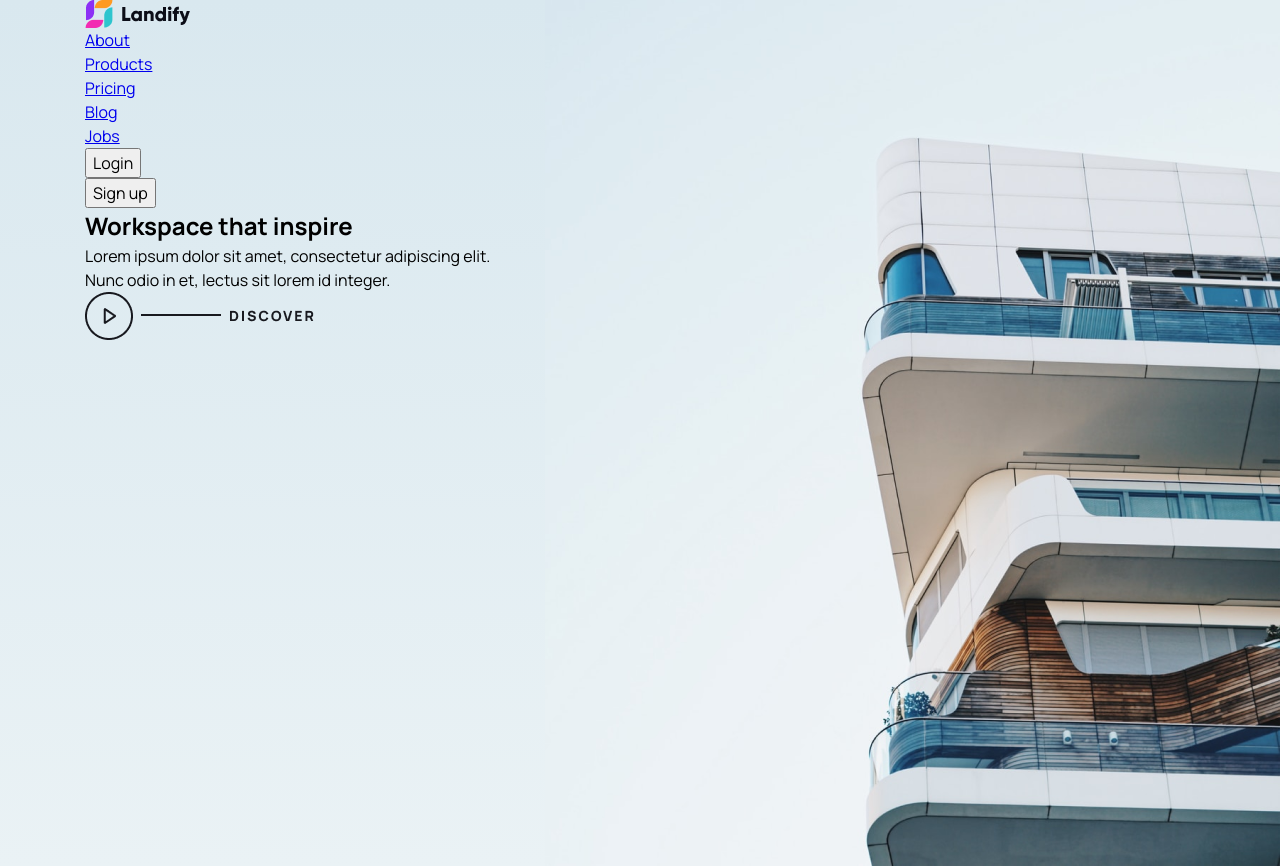
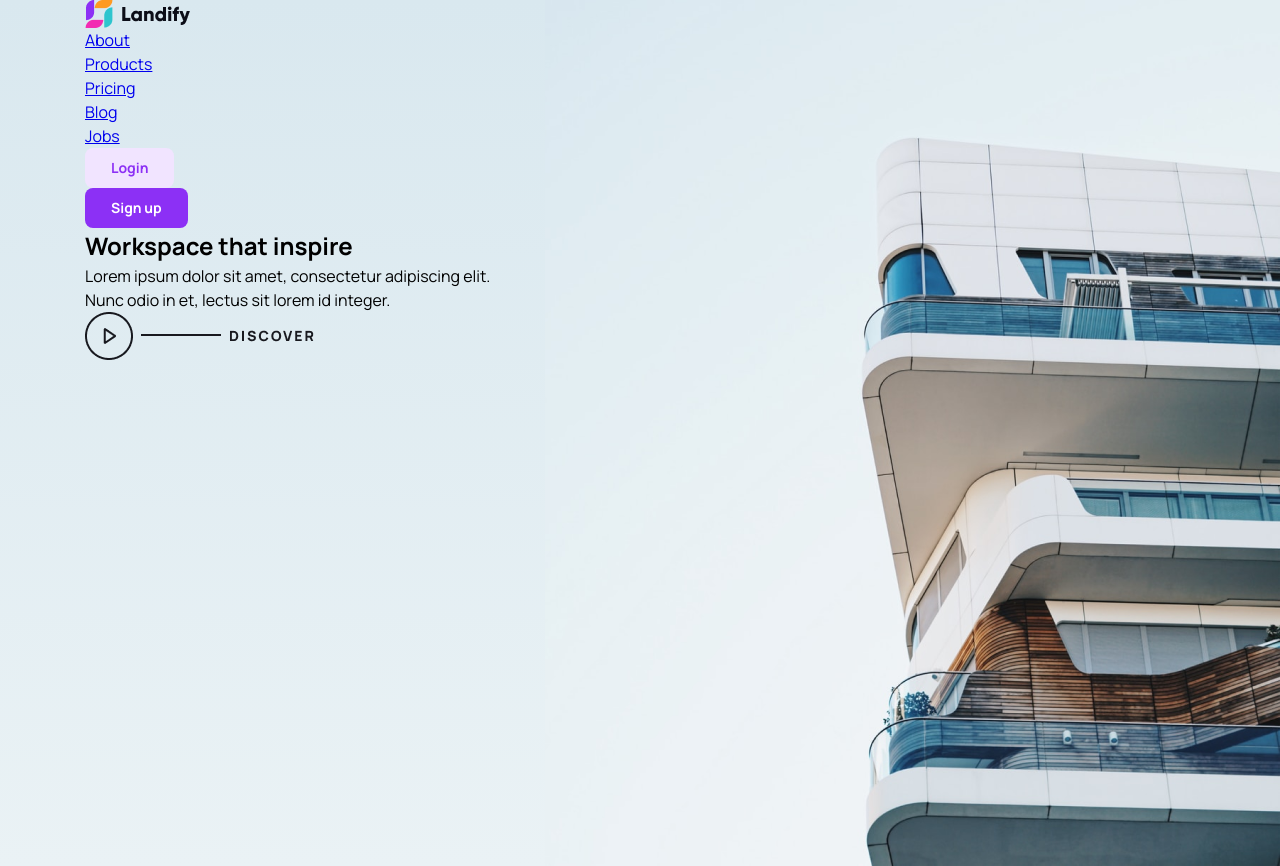
Before and after one commit to kolcm4n/Landify, a plain HTML site: page index.html in a window 1280 px wide. Drawn offline with Linux system fonts and the light colour scheme.

Commit message:
Стили для кнопок

```diff
--- a/index.html
+++ b/index.html
@@ -45,7 +45,7 @@
             Lorem ipsum dolor sit amet, consectetur adipiscing elit. <br />
             Nunc odio in et, lectus sit lorem id integer.
           </p>
-          <img src="./img/cta.png" alt="cta" />
+          <a href="https://google.com"><img src="./img/cta.png" alt="cta" /></a>
         </div>
       </div>
       <div class="hero-1__background-house"></div>
--- a/styles/style.css
+++ b/styles/style.css
@@ -8,6 +8,41 @@ body {
   margin: 0 auto;
   position: relative;
   z-index: 1;
+}
+
+/* Buttons */
+.button {
+  background: none;
+  border: none;
+  cursor: pointer;
+  transition: transform 0.2s ease;
+}
+
+.button:hover {
+  transform: scale(1.05);
+}
+
+.button:active {
+  transform: scale(1);
+}
+
+.button-medium {
+  border-radius: 8px;
+  padding: 10px 26px;
+  height: 40px;
+  line-height: 1;
+  font-size: 14px;
+  font-weight: bold;
+}
+
+.button-pink {
+  background-color: #f1e4ff;
+  color: #8c30f5;
+}
+
+.button-purple {
+  background-color: #8c30f5;
+  color: #ffffff;
 }
 
 /* Header */
```
